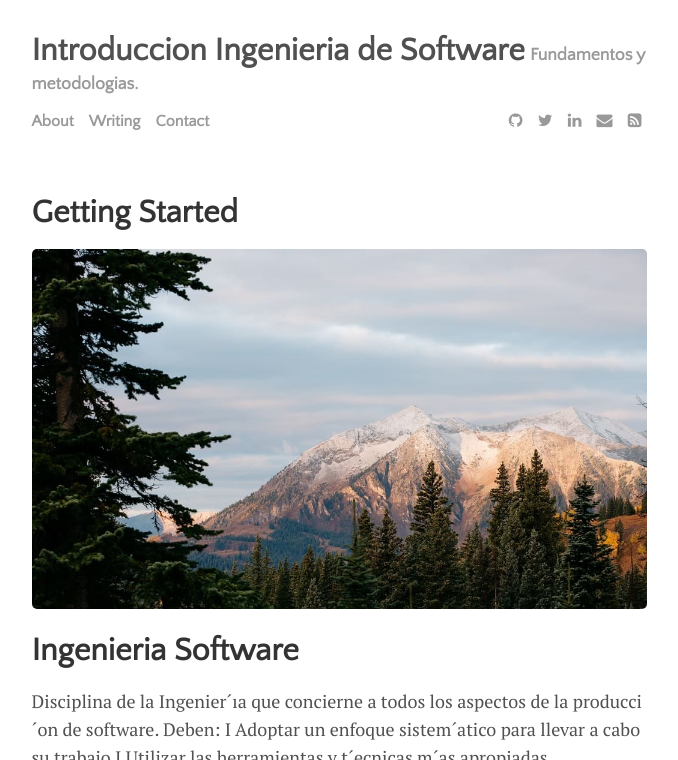
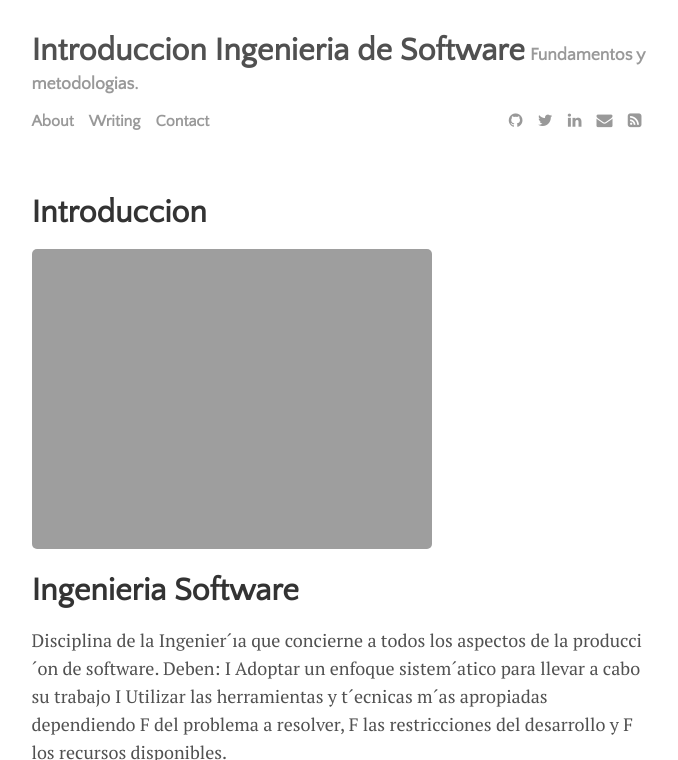
Before and after one commit to Anna-Montoya2020/Ingenieria-de-Software-Proyecto, a Jekyll site: the page built from _posts/2015-10-10-getting-started.md, in a window 1280 px wide and 900 px high, cut to the strip 0-760 px from the top of the window. Shown: the whole strip, without its empty margins (301-979 px from the left). Built offline with Jekyll 4.4.1, drawn with Linux system fonts in a browser that asks for light colours.

Commit message:
Update 2015-10-10-getting-started.md

```diff
--- a/_posts/2015-10-10-getting-started.md
+++ b/_posts/2015-10-10-getting-started.md
@@ -1,10 +1,10 @@
 ---
 layout: post
-title: "Getting Started"
+title: "Introduccion"
 author: "Annabelle Montoya"
 categories: journal
 tags: [documentation,sample]
-image: forest.jpg
+image: https://mexico.unir.net/wp-content/uploads/2018/11/maestria-en-ingenieria-del-software_p.jpg
 ---
 
 # Ingenieria Software
```
